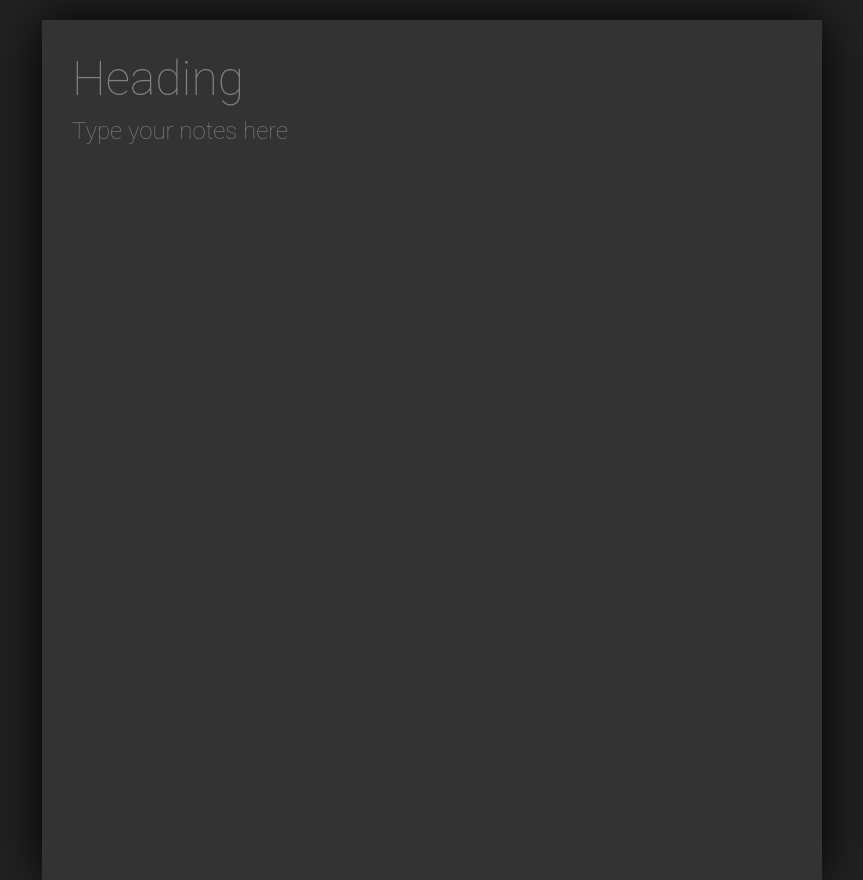
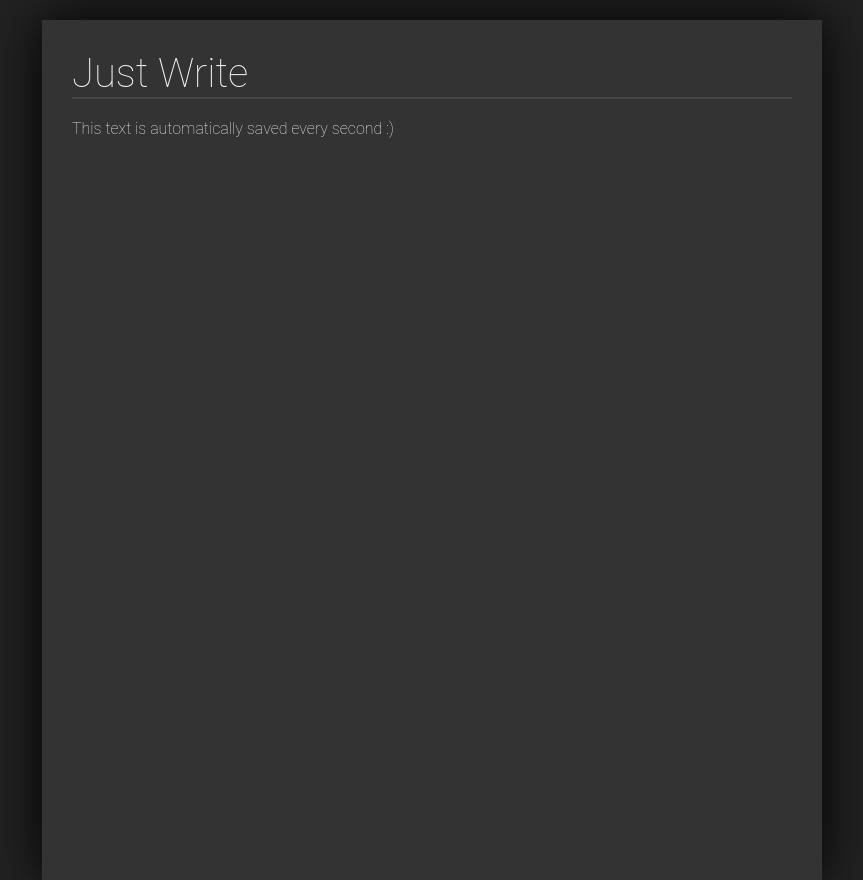
Before and after one commit to ewrobel3/TextEditor, a plain HTML site: page index.html in a window 1280 px wide. Shown: the whole page, without its empty margins (208-1071 px from the left). Drawn offline with Linux system fonts and the light colour scheme.

Commit message:
added local storage

```diff
--- a/app.js
+++ b/app.js
@@ -5,3 +5,14 @@ function setHeader(e) {
         document.getElementById("content").focus();
     }
 }
+
+document.getElementById("heading").innerHTML =
+    localStorage["title"] || "Just Write"; //default text
+document.getElementById("content").innerHTML =
+    localStorage["text"] || "This text is automatically saved every second :) "; //defualt text
+
+setInterval(function() {
+    //function that is saving the InnerHTML of the div
+    localStorage["title"] = document.getElementById("heading").innerHTML; // heading div
+    localStorage["text"] = document.getElementById("content").innerHTML; // content div
+}, 1000);
--- a/style.css
+++ b/style.css
@@ -20,12 +20,13 @@ html {
   }
 
   #heading {
-    font-size: 48px;
+    font-size: 40px;
+    border-bottom: 2px solid #444444;
   }
 
   #content {
-    padding-top: 10px;
-    font-size: 24px;
+    padding-top: 20px;
+    font-size: 16px;
   }
 
   [contenteditable][placeholder]:empty:before {
```
